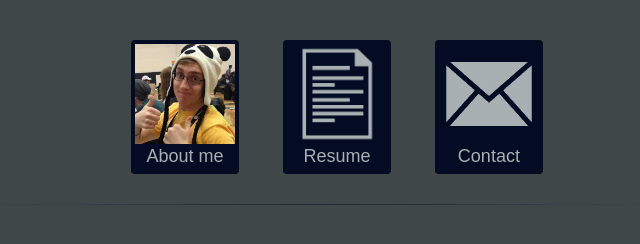
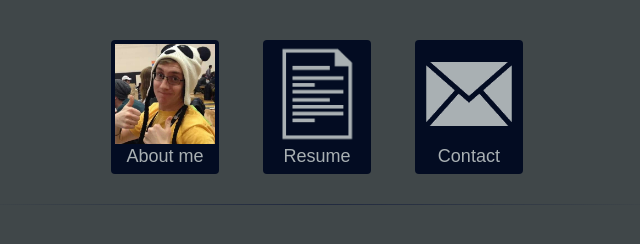
Before and after one commit to everetm/everetm.github.io, a plain HTML site: page index.html in a window 1280 px wide. Shown: the whole page, without its empty margins (323-963 px from the left). Drawn offline with nearby package versions, Linux system fonts and the light colour scheme.

Commit message:
Fixed off-center and added cursor pointer

```diff
--- a/index.html
+++ b/index.html
@@ -20,20 +20,26 @@
 	<ul class="thumbnails">
 		<li class="span5">
 			<div class="thumbnail">
+				<div class="link">
 					<img height="100px" width="100px" src="./thumbnails/aboutme.png">
 					<h4>About me</h4>
+				</div>
 			</div>
 		</li>
 		<li class="span5">
 			<div class="thumbnail">
+				<div class="link">
 					<img height="100px" width="100px" src="./thumbnails/resume.png">
 					<h4>Resume</h4>
+				</div>
 			</div>
 		</li>
 		<li class="span5">
 			<div class="thumbnail">
+				<div class="link">
 					<img height="100px" width="100px" src="./thumbnails/contact.png">
 					<h4>Contact</h4>
+				</div>
 			</div>
 		</li>
 	</ul>
--- a/mystylesheet.css
+++ b/mystylesheet.css
@@ -1,10 +1,13 @@
 body {
     background-color: #404749;
 }
+h4 {
+	font-family:arial;
+	margin-top: 3px;
+	margin-bottom: 3px;
+	color: #A9B0B3;
+}
 
-#aboutme {
-	cursor: pointer;
-}
 .thumbnail {
 	background-color: #030C22;
 	padding: 4px;
@@ -19,18 +22,14 @@ body {
 }
 .thumbnails {
 	text-align:center;
-
+	padding: 0px;
 }
 .thumbnails > li {
 	display: inline-block;
 	float: none;
 }
-
-h4 {
-	font-family:arial;
-	margin-top: 3px;
-	margin-bottom: 3px;
-	color: #A9B0B3;
+.link {
+	cursor: pointer;
 }
 
 .line{
```
Lines whose indentation alone changed are shown as unchanged.
